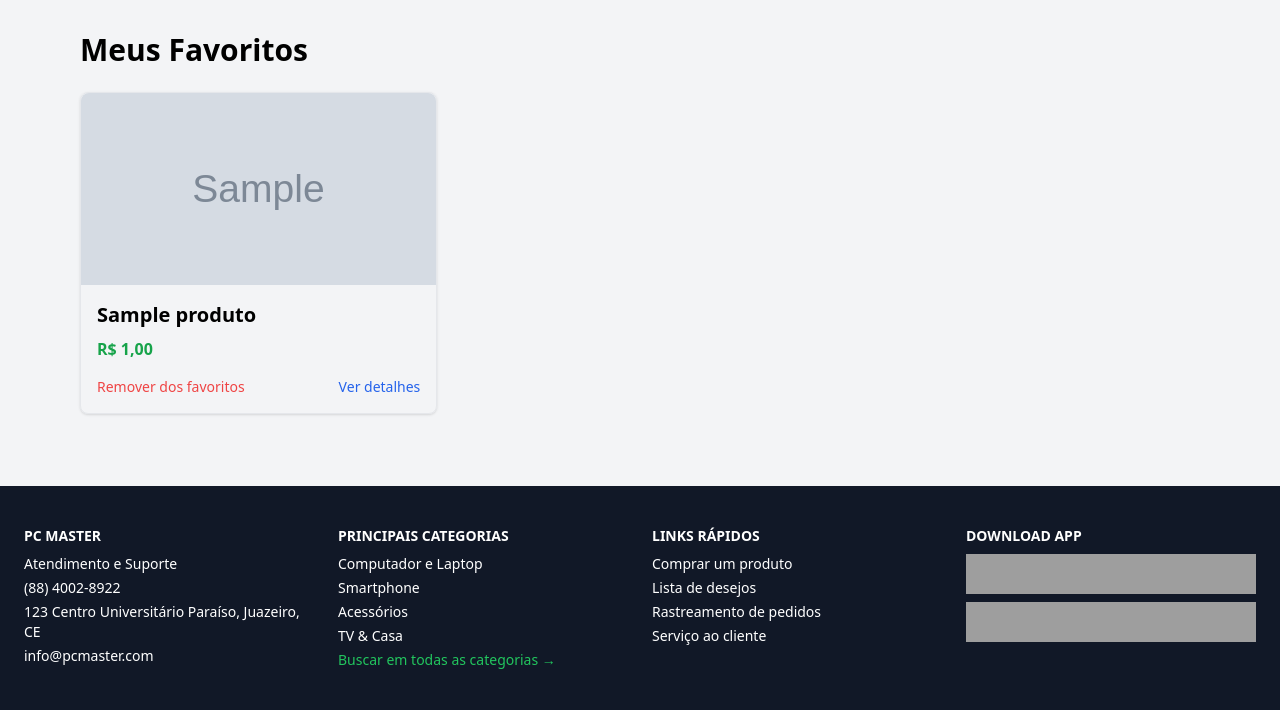
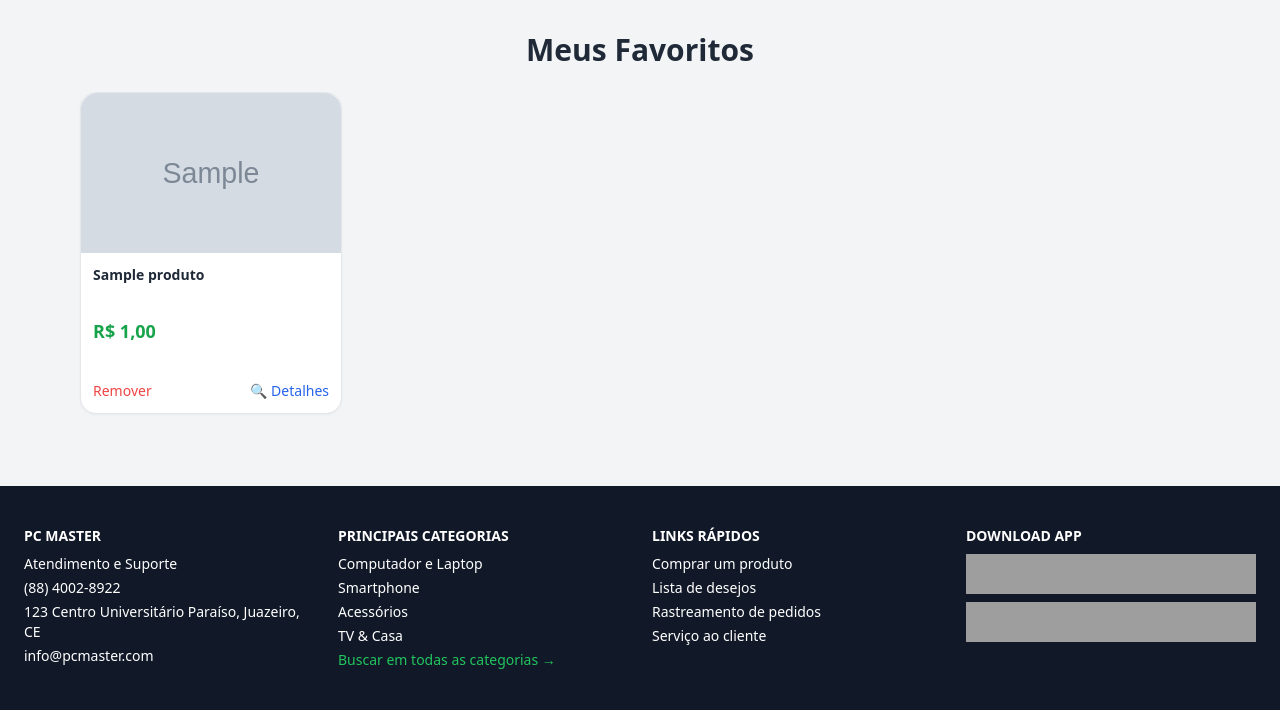
Before and after one commit to yuliaardrigues/projeto_pcmaster, a Django app: template web/templates/web/favoritos.html in a window 1280 px wide. Shown: the part 165-875 px from the top of the page. Run offline with Django 5.2, Linux system fonts and the light colour scheme; the template is opened without the code that fills it: values that come from a table or form of the project are taken from there, others are empty; tables that the repository leaves empty hold one stand-in row (values such as "Sample post"); grey boxes marked "Sample" are stand-in pictures; some libraries are stand-ins or nearby versions; grey boxes are pictures that could not be loaded.

Commit message:
Ajusta layout e estilo da página de favoritos e corrige formatação de pedido

```diff
--- a/templates/web/finalizar_pedido.html
+++ b/templates/web/finalizar_pedido.html
@@ -6,7 +6,7 @@
   <h2 class="text-2xl font-semibold mb-4">Informações de pagamento</h2>
   <form method="post"  action="{% url 'finalizar_pedido' %}" class="grid grid-cols-1 md:grid-cols-3 gap-6">
     {% csrf_token %}
-    <!-- COLUNA PRINCIPAL (ESQUERDA - 2/3) -->
+
     <div class="md:col-span-2 space-y-6">
       <!-- Informações do cliente -->
       <div class="grid grid-cols-1 md:grid-cols-2 gap-4">
--- a/web/models.py
+++ b/web/models.py
@@ -1,7 +1,6 @@
 from django.db import models
-import datetime
-
-
+from django.db import models
+from django.utils import timezone
 
 class Categoria(models.Model):
     nome = models.CharField(max_length=200)
@@ -69,12 +68,14 @@ class Subcategoria(models.Model):
     def __str__(self):
         return self.nome
 
+
+
 class Pedido(models.Model):
-    produto = models.ForeignKey(Produto, on_delete=models.CASCADE)
+    produto = models.ForeignKey('Produto', on_delete=models.CASCADE)
     quantidade = models.IntegerField(default=1)
     valor_total = models.DecimalField(max_digits=10, decimal_places=2)
     status = models.BooleanField(default=False)
-    date = models.DateField(default=datetime.datetime.today)
+    data_pedido = models.DateTimeField(default=timezone.now)
 
     def __str__(self):
-        return f"Pedido de {self.quantidade}x {self.produto.nome} em {self.date}"
+        return f"Pedido de {self.quantidade}x {self.produto.nome} em {self.data_pedido.strftime('%d/%m/%Y %H:%M')}"
--- a/web/templates/web/favoritos.html
+++ b/web/templates/web/favoritos.html
@@ -3,25 +3,32 @@
 
 {% block content %}
 <div class="max-w-6xl mx-auto px-4 py-8">
-  <h1 class="text-3xl font-bold mb-6">Meus Favoritos</h1>
+  <h1 class="text-3xl font-bold mb-6 text-center text-gray-800">Meus Favoritos</h1>
 
   {% if produtos %}
-    <div class="grid grid-cols-1 sm:grid-cols-2 md:grid-cols-3 gap-6">
+    <div class="grid grid-cols-2 sm:grid-cols-3 md:grid-cols-4 gap-6">
       {% for produto in produtos %}
-        <div class="border rounded-lg shadow hover:shadow-md transition duration-200">
-          <img src="{{ produto.imagem.url }}" alt="{{ produto.nome }}" class="w-full h-48 object-cover rounded-t-lg">
+        <div class="bg-white border rounded-2xl shadow-sm hover:shadow-lg transition duration-300">
+          <img src="{{ produto.imagem.url }}" alt="{{ produto.nome }}"
+               class="w-full h-40 object-cover rounded-t-2xl">
 
-          <div class="p-4">
-            <h2 class="text-xl font-semibold mb-2">{{ produto.nome }}</h2>
-            <p class="text-green-600 font-bold mb-4">R$ {{ produto.preco }}</p>
-            <div class="flex justify-between items-center">
+          <div class="p-3 flex flex-col justify-between h-40">
+            <h2 class="text-sm font-semibold text-gray-800 mb-1 truncate">
+              {{ produto.nome }}
+            </h2>
+
+            <p class="text-green-600 text-lg font-bold mb-2">
+              R$ {{ produto.preco }}
+            </p>
+
+            <div class="flex justify-between text-sm">
               <a href="{% url 'remover_dos_favoritos' produto.id %}"
-                 class="text-red-500 hover:underline text-sm">
-                Remover dos favoritos
+                 class="text-red-500 hover:text-red-700 transition">
+                 Remover
               </a>
-              <a href="{% url 'produto_detalhe' produto.id %}"
-                 class="text-blue-600 hover:underline text-sm">
-                Ver detalhes
+              <a href="{% url 'produto' produto.id %}"
+                 class="text-blue-600 hover:text-blue-800 transition">
+                🔍 Detalhes
               </a>
             </div>
           </div>
@@ -29,7 +36,7 @@
       {% endfor %}
     </div>
   {% else %}
-    <p class="text-gray-600 text-lg">Você ainda não adicionou nenhum produto aos favoritos.</p>
+    <p class="text-gray-600 text-lg text-center">Você ainda não adicionou nenhum produto aos favoritos.</p>
   {% endif %}
 </div>
 {% endblock %}
```
